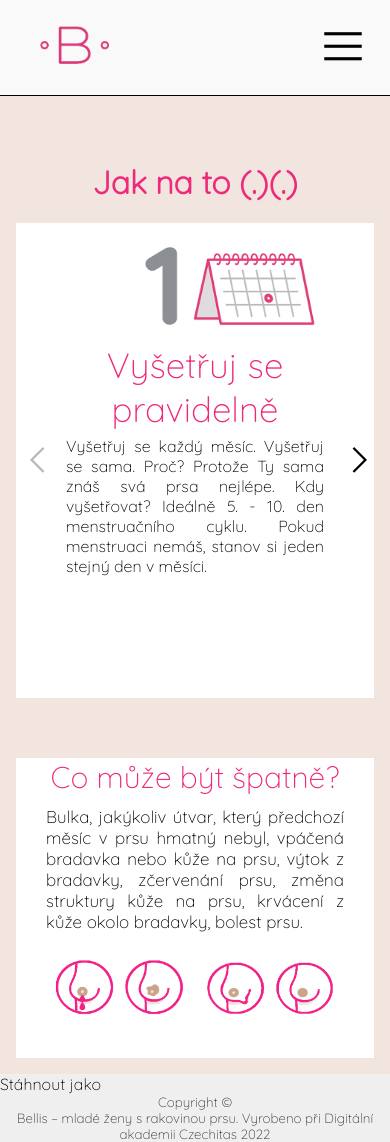
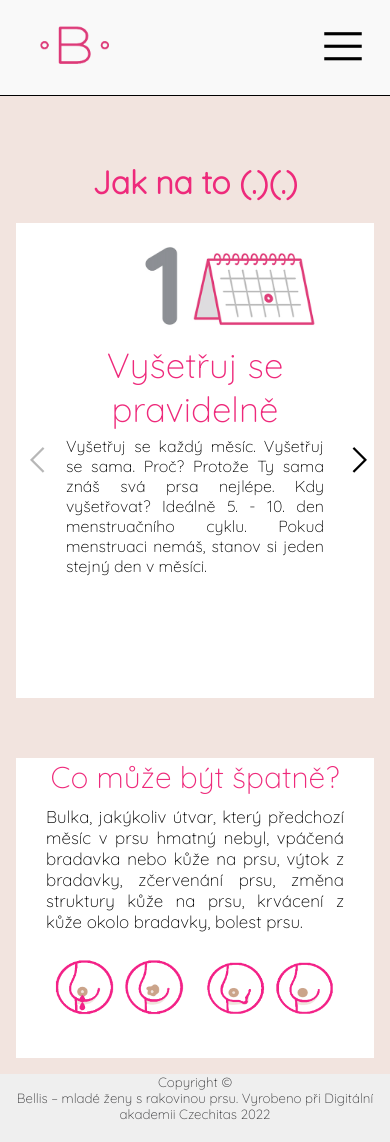
Before and after one commit to janajurcova/samovysetreni-prsu, a React app: page /samovysetreni in a window 390 px wide. Built offline with nearby package versions, Linux system fonts and the light colour scheme; what dayjs-recur would draw is missing.

Commit message:
replace download button

```diff
--- a/src/components/Footer/index.jsx
+++ b/src/components/Footer/index.jsx
@@ -5,9 +5,9 @@ export const Footer = () => {
   return (
     <>
       <div className="footer">
-        <div className="installButton">
+        {/* <div className="installButton">
           <InstallButton />
-        </div>
+        </div> */}
         <div className="bellis__footer">
           <small className="copyright">
             <p>Copyright &copy; </p>
--- a/src/components/Footer/style.css
+++ b/src/components/Footer/style.css
@@ -12,9 +12,9 @@
   display: flex;
   flex-direction: column;
 }
-.installButton {
+/* .installButton {
   display: none;
-}
+} */
 .copyright {
   display: flex;
   align-items: baseline;
@@ -29,7 +29,7 @@
   p {
     margin: 0%;
   }
-  .installButton {
+  /* .installButton {
     display: inline;
-  }
+  } */
 }
--- a/src/components/Header/index.jsx
+++ b/src/components/Header/index.jsx
@@ -114,9 +114,9 @@ export const Header = () => {
             </Link>{' '}
           </button>
         </nav>
-        <div id="show" className="installButton">
+        {/* <div id="show" className="installButton">
           <InstallButton />
-        </div>
+        </div> */}
       </header>
     </>
   );
--- a/src/components/Header/style.css
+++ b/src/components/Header/style.css
@@ -64,9 +64,9 @@ header {
     align-items: center;
     background-color: #f9f9f9;
   }
-  #show {
+  /* #show {
     display: none;
-  }
+  } */
   /* .downloadApp__header {
     display: none;
   } */
--- a/src/pages/Home/index.jsx
+++ b/src/pages/Home/index.jsx
@@ -9,13 +9,18 @@ import icon3 from './img/Icons-B.jpg';
 import bellis from './img/Bellis-logo-transparent.png';
 import { useContext } from 'react';
 import { ThemeContext } from '../../index';
+import { InstallButton } from '../../components/InstallButton';
 
 export const Switcher = ({ setTheme }) => {
   return (
     <div className="theme-switch-wrapper">
       <img className="gender" src={gender} />
       <label className="theme-switch" htmlFor="checkbox">
-        <input type="checkbox" id="checkbox" onChange={(event) => setTheme(event.target.value)} />
+        <input
+          type="checkbox"
+          id="checkbox"
+          onChange={(event) => setTheme(event.target.value)}
+        />
         <div className="slider round"></div>
       </label>
     </div>
@@ -46,10 +51,13 @@ export const Home = ({ setTheme }) => {
   return (
     <div className="home-page">
       <header className="home-header">
-              <Switcher setTheme={setTheme} />
+        <Switcher setTheme={setTheme} />
         <div className="home-header__motto">
           <h1 className="home-header__title">Samovyšetření prsu</h1>
           <h4 className="home-header__subtitle">"TOUCH ME IF YOU CAN"</h4>
+        </div>
+        <div>
+          <InstallButton />
         </div>
       </header>
       <main>
```
